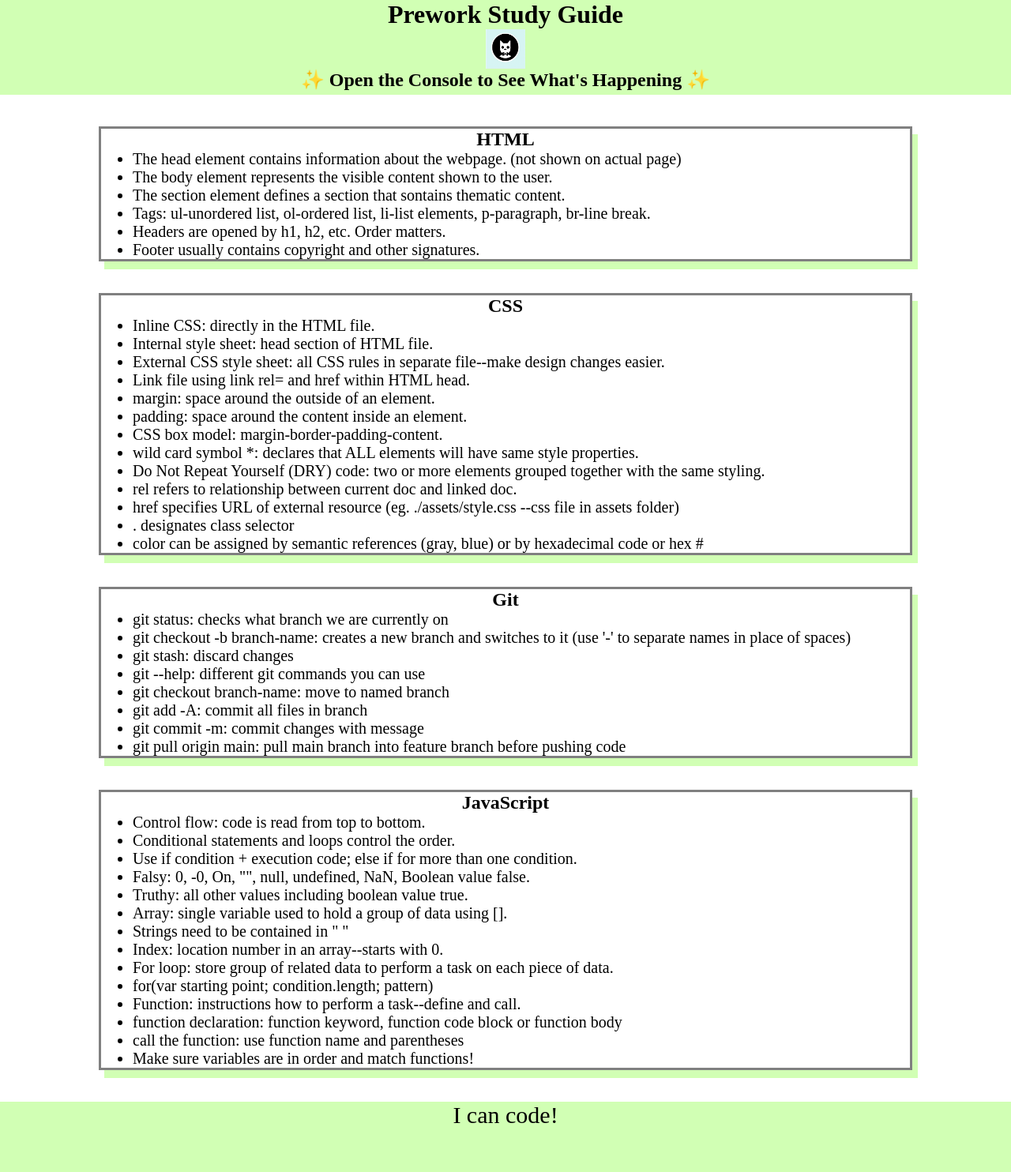
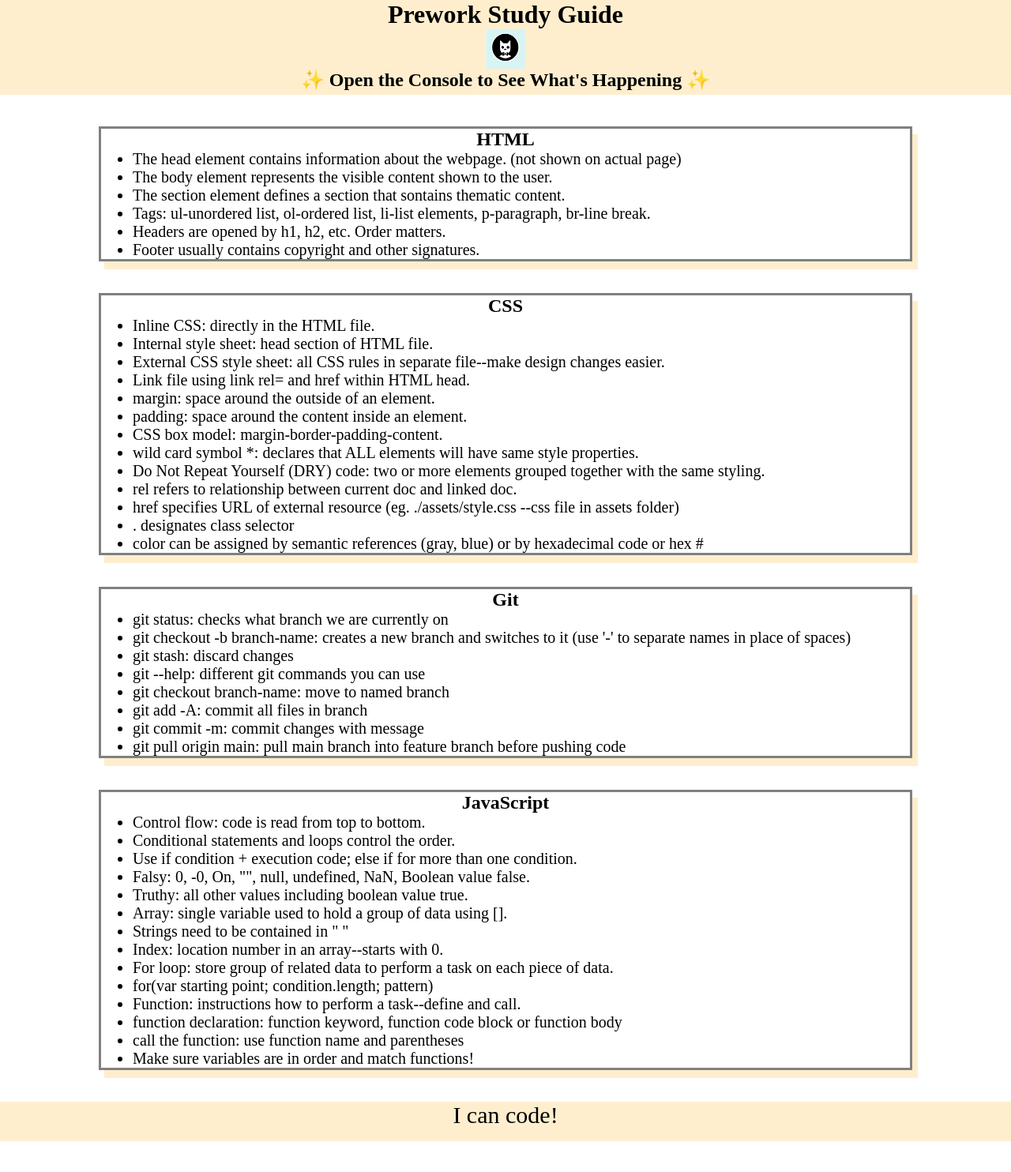
Before and after one commit to jessicashong/prework-study-guide, a plain HTML site: page index.html in a window 1280 px wide. Shown: the whole page at 79% size. After the commit the page ends 1445 px from the top, so only its background shows below. Drawn offline with Linux system fonts and the light colour scheme.

Commit message:
updated CSS

```diff
--- a/assets/style.css
+++ b/assets/style.css
@@ -2,11 +2,16 @@
     margin: 0;
     padding: 0;
 }
-header,
+header {
+    width: 100%;
+    height: 120px;
+    background-color: rgb(255, 238, 206);
+    color: black;
+}
 footer {
     width: 100%;
-    height: 120px;
-    background-color: #d1ffb4;
+    height: 50px;
+    background-color: rgb(255, 238, 206);
     color: black;
 }
 h1,
@@ -32,5 +37,5 @@ p {
     width: 80%;
     margin: 40px auto;
     border: 3px solid gray;
-    box-shadow: 7px 10px #d1ffb4;
+    box-shadow: 7px 10px  rgb(255, 238, 206);
   }
```
